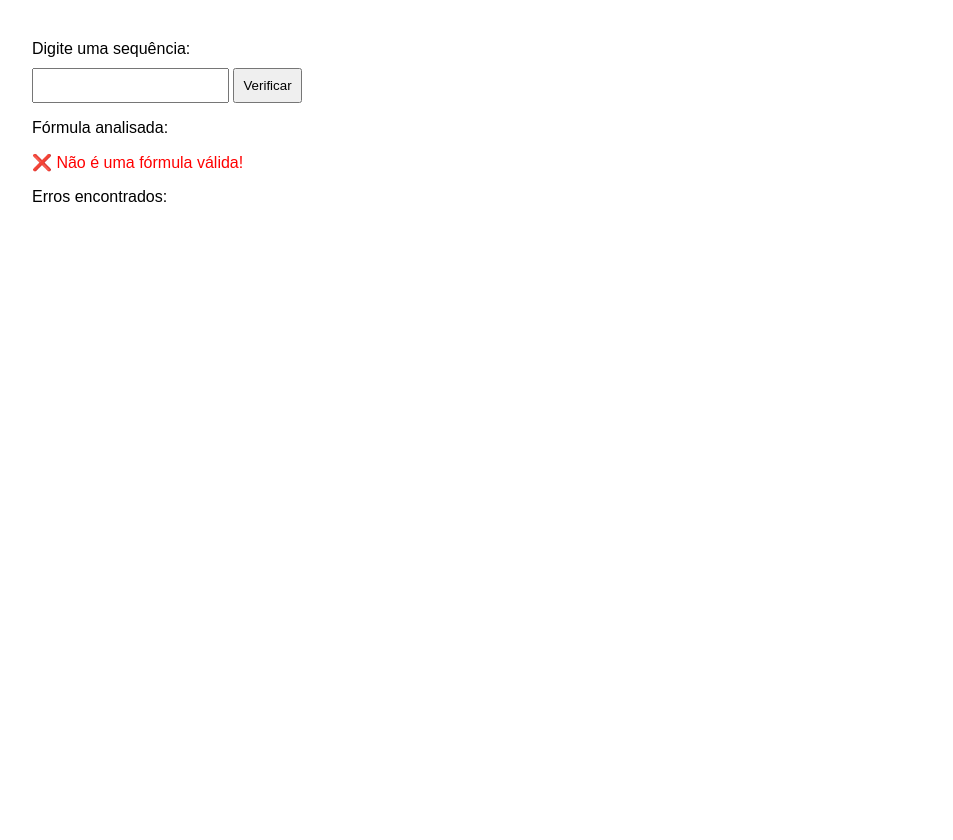
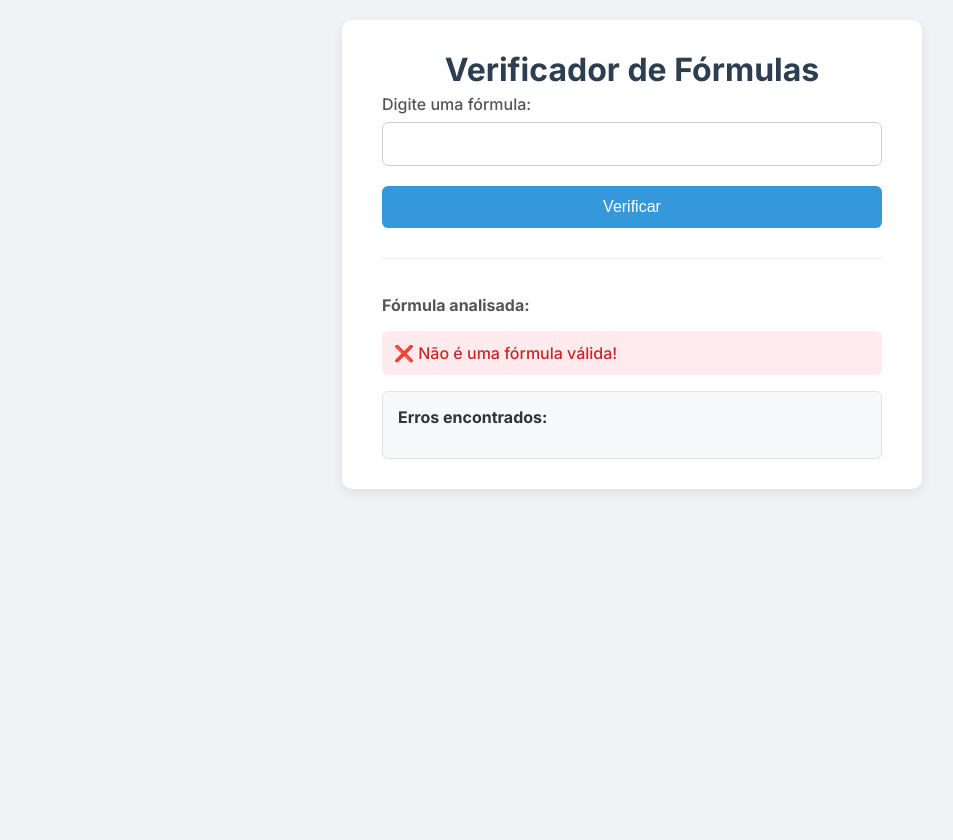
Before and after one commit to taylanmayckon/DesafioLogica-UNIVASF, a Flask app: template templates/index.html in a window 1280 px wide. Shown: the whole page, without its empty margins (8-961 px from the left). Before the commit the page ends 202 px from the top, so only its background shows below. Run offline with Flask 3, Linux system fonts and the light colour scheme; the template is opened without the code that fills it, so the values that code supplies are empty.

Commit message:
Refactor(interface): Estilo da interface Web atualizado

```diff
--- a/static/style.css
+++ b/static/style.css
@@ -1,11 +1,126 @@
 body {
-    font-family: Arial, sans-serif;
-    margin: 40px;
+    font-family: 'Inter', sans-serif;
+    background-color: #f0f2f5;
+    color: #333;
+    margin: 0;
+    padding: 20px;
+    display: flex;
+    justify-content: center;
+    align-items: flex-start;
+    min-height: 100vh;
 }
+
+.container {
+    background-color: #ffffff;
+    padding: 30px 40px;
+    border-radius: 10px;
+    box-shadow: 0 4px 12px rgba(0, 0, 0, 0.08);
+    max-width: 500px;
+    width: 100%;
+    text-align: center;
+}
+
+
 h1 {
-    color: #333;
+    color: #2c3e50;
+    margin-top: 0;
+    margin-bottom: 5px;
 }
-input, button {
-    padding: 8px;
+
+
+form {
+    display: flex;
+    flex-direction: column;
+}
+
+label {
+    font-weight: 500;
+    color: #555;
+    margin-bottom: 8px;
+    text-align: left;
+}
+
+input[type="text"] {
+    padding: 12px;
+    border: 1px solid #ccc;
+    border-radius: 6px;
+    font-size: 1rem;
+    margin-bottom: 20px;
+    transition: border-color 0.3s, box-shadow 0.3s;
+}
+
+input[type="text"]:focus {
+    outline: none;
+    border-color: #3498db;
+    box-shadow: 0 0 5px rgba(52, 152, 219, 0.5);
+}
+
+button {
+    padding: 12px;
+    background-color: #3498db;
+    color: white;
+    border: none;
+    border-radius: 6px;
+    font-size: 1rem;
+    font-weight: 500;
+    cursor: pointer;
+    transition: background-color 0.3s;
+}
+
+button:hover {
+    background-color: #2980b9;
+}
+
+
+.resultado-container {
+    margin-top: 30px;
+    text-align: left;
+    padding-top: 20px;
+    border-top: 1px solid #eee;
+}
+
+.formula-analisada {
+    color: #555;
+    word-wrap: break-word;
+}
+
+.resultado {
+    padding: 12px;
+    border-radius: 6px;
     margin-top: 10px;
+    font-weight: 500;
 }
+
+.valido {
+    background-color: #e8f5e9;
+    color: #2e7d32;
+}
+
+.invalido {
+    background-color: #ffebee;
+    color: #c62828;
+}
+
+.erros-box {
+    margin-top: 15px;
+    padding: 15px;
+    background-color: #f8f9fa;
+    border: 1px solid #dee2e6;
+    border-radius: 6px;
+}
+
+.erros-box p {
+    margin-top: 0;
+    margin-bottom: 10px;
+    font-weight: 500;
+}
+
+.erros-box ul {
+    padding-left: 20px;
+    margin-bottom: 0;
+}
+
+.erros-box li {
+    margin-bottom: 5px;
+    color: #555;
+}
--- a/templates/index.html
+++ b/templates/index.html
@@ -2,30 +2,41 @@
 <html lang="pt-br">
 <head>
     <meta charset="UTF-8">
+    <meta name="viewport" content="width=device-width, initial-scale=1.0">
     <title>Verificador de Fórmulas</title>
+    <link rel="preconnect" href="https://fonts.googleapis.com">
+    <link rel="preconnect" href="https://fonts.gstatic.com" crossorigin>
+    <link href="https://fonts.googleapis.com/css2?family=Inter:wght@400;500;700&display=swap" rel="stylesheet">
     <link rel="stylesheet" href="{{ url_for('static', filename='style.css') }}">
 </head>
 <body>
-    <!-- <h1>Verificador de Fórmulas da Lógica Proposicional</h1> -->
+    <div class="container">
+        <h1>Verificador de Fórmulas</h1>
+
         <form method="POST">
-        <label for="sequencia">Digite uma sequência:</label><br>
-        <input type="text" name="sequencia" id="sequencia" required>
+            <label for="sequencia">Digite uma fórmula:</label>
+            <input type="text" name="sequencia" id="sequencia" required autocomplete="off">
             <button type="submit">Verificar</button>
         </form>
 
         {% if resultado is not none %}
-        <p style="color: black;">Fórmula analisada: {{formula_traduzida}}</p>
+            <div class="resultado-container">
+                <p class="formula-analisada"><strong>Fórmula analisada:</strong> {{formula_traduzida}}</p>
                 {% if resultado %}
-            <p style="color:green;">✅ É uma fórmula válida!</p>
+                    <p class="resultado valido">✅ É uma fórmula válida!</p>
                 {% else %}
-            <p style="color:red;">❌ Não é uma fórmula válida!</p>
-            <p style="color:rgb(0, 0, 0);">Erros encontrados:</p>
-            <ul style="color:rgb(0, 0, 0);">
+                    <p class="resultado invalido">❌ Não é uma fórmula válida!</p>
+                    <div class="erros-box">
+                        <p><strong>Erros encontrados:</strong></p>
+                        <ul>
                             {% for erro in erros %}
                                 <li>{{ erro }}</li>
                             {% endfor %}
                         </ul>
+                    </div>
                 {% endif %}
+            </div>
         {% endif %}
+    </div>
 </body>
 </html>
```
Lines whose indentation alone changed are shown as unchanged.
